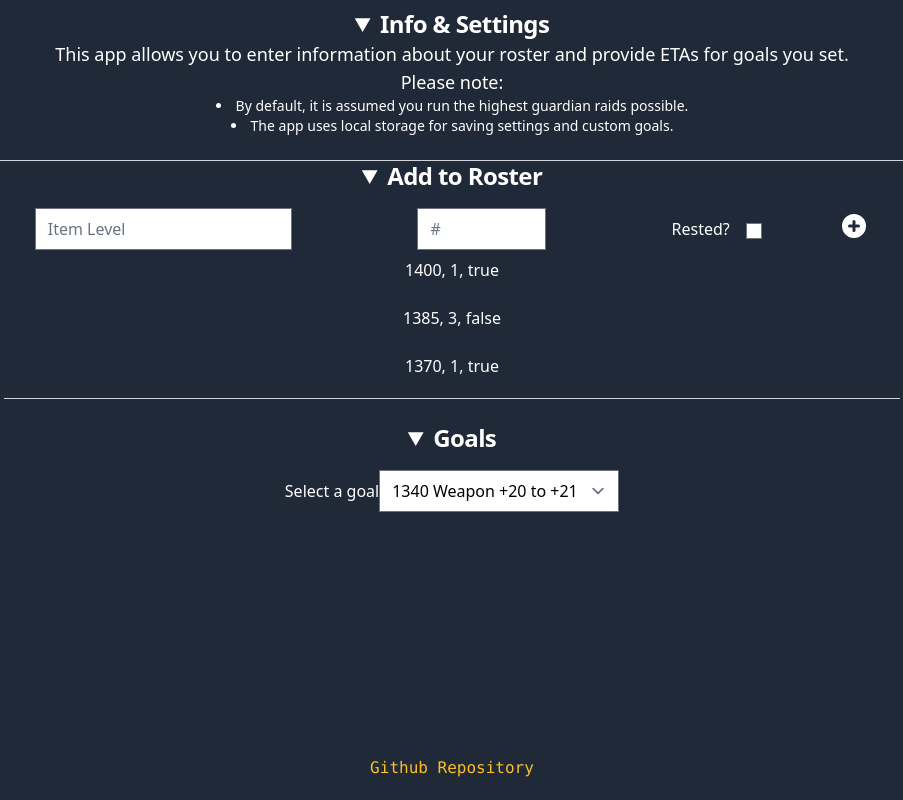
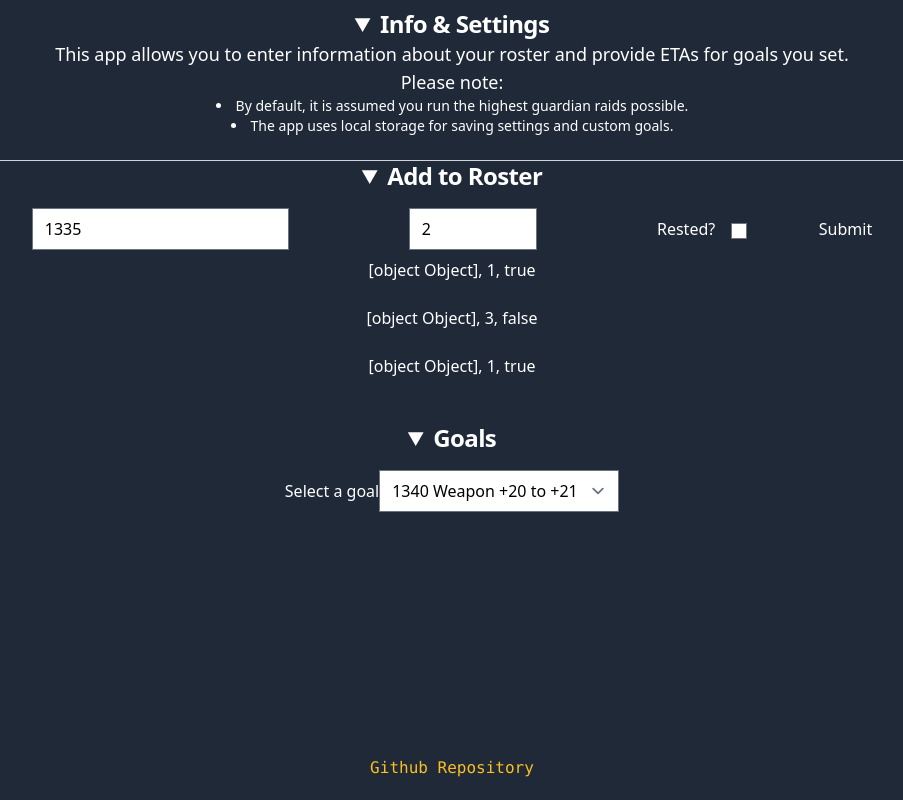
Before and after one commit to ccbrowndev/LoA-Material-Helper, a React (Vite) app: page / in a window 1280 px wide. Shown: the whole page, without its empty margins (188-1091 px from the left). Built offline with nearby package versions, Linux system fonts and the light colour scheme.

Commit message:
Adds characterForm component and logic to convert a number to our Level type

```diff
--- a/src/components/characterForm.tsx
+++ b/src/components/characterForm.tsx
@@ -1,25 +1,74 @@
 // Needs work
 
+import { PlusCircleIcon } from "@heroicons/react/solid";
 import { useState } from "react";
+import { Character } from "../types/character";
+import { convertToLevel } from "../utils/levelConverter";
 
 export function CharacterForm(props: { onSubmit: (iLevel: string) => void }) {
-  const [iLevel, setiLevel] = useState("");
+  function ihandleSubmit(
+    level: number,
+    amount: number,
+    rested: boolean
+  ): Character {
+    return {
+      iLevel: convertToLevel(level),
+      amount: amount,
+      rested: rested,
+    };
+  }
+
+  const [level, setLevel] = useState<number>(1335);
+  const [amount, setAmount] = useState<number>(2);
+  const [rested, setRested] = useState(true);
 
   const handleSubmit = (evt: { preventDefault: () => void }) => {
     evt.preventDefault();
-    alert(`Submitting iLevel: ${iLevel}`);
+    alert(`iLevel: ${level}, amount: ${amount}, rested: ${rested}`);
   };
   return (
-    <form onSubmit={handleSubmit} className='text-amber-500'>
-      <label>
-        iLevel:
+    <form
+      onSubmit={handleSubmit}
+      className='flex flex-row justify-around items-center pb-2'
+    >
+      <div>
+        <input
+          className='text-black'
+          type='text'
+          placeholder='Item Level'
+          value={level}
+        />
+      </div>
+      <div>
         <input
           type='text'
-          value={iLevel}
-          onChange={(e) => setiLevel(e.target.value)}
+          className='w-1/2 text-black'
+          placeholder='#'
+          value={amount}
         />
-      </label>
-      <input type='submit' value='Submit' />
+      </div>
+      <div>
+        <label>
+          Rested?
+          <input type='checkbox' className='mx-4' value={rested} />
+        </label>
+      </div>
+      <div>
+        <label>
+          <input
+            type='submit'
+            className='inline-block hover:cursor-pointer'
+            value='Submit'
+          />
+        </label>
+      </div>
     </form>
+    // <form onSubmit={handleSubmit} className='text-amber-500'>
+    //   <label>
+    //     iLevel:
+    //     <input type='text' value={level} />
+    //   </label>
+    //   <input type='submit' value='Submit' />
+    // </form>
   );
 }
--- a/src/components/roster.tsx
+++ b/src/components/roster.tsx
@@ -1,23 +1,11 @@
 import Divider from "./divider";
 import UserCharacter from "./userCharacter";
-import { PlusCircleIcon } from "@heroicons/react/solid";
+import { FingerPrintIcon, PlusCircleIcon } from "@heroicons/react/solid";
 import { useState } from "react";
-import { Character } from "../types/character";
+import { Character, Level } from "../types/character";
 import { CharacterForm } from "./characterForm";
 
 export default function Roster() {
-  //Just want to hold onto this for now
-  // const [characterList, setCharacterList] = useState([]);
-  // const addCharacter = (newCharacter: Character) => {
-  //   let newCharacterList = [...characterList];
-  //   setCharacterList(newCharacterList);
-  // };
-  // const removeCharacter = (index: number) => {
-  //   let newCharacterList = [...characterList];
-  //   newCharacterList.splice(index, 1);
-  //   setCharacterList(newCharacterList);
-  // };
-
   return (
     <div className='pb-6 sm:px-6 lg:px-8 h-auto text-white text-center'>
       <details open>
@@ -25,47 +13,24 @@ export default function Roster() {
           Add to Roster
         </summary>
         {/* Input row */}
-        {/* <CharacterForm
-          onSubmit={function (name: string): void {
-            throw new Error("Function not implemented.");
-          }}
-        /> */}
+        <CharacterForm />
 
-        <div className='flex flex-row justify-around items-center pb-2'>
-          <div>
-            <input type='text' placeholder='Item Level' />
-          </div>
-          <div>
-            <input type='text' className='w-1/2' placeholder='#' />
-          </div>
-          <div>
-            <label>
-              Rested?
-              <input type='checkbox' className='mx-4' />
-            </label>
-          </div>
-          <div>
-            <label>
-              <div className='inline-block hover:cursor-pointer'>
-                <PlusCircleIcon height={30} />
-              </div>
-              <input type={"button"} />
-            </label>
-          </div>
-        </div>
         {/* User characters */}
         <ul role='list' className='grid grid-row-5 gap-6 pb-5'>
           <li>
-            <UserCharacter iLevel={1400} amount={1} rested={true} />
+            <UserCharacter iLevel={{ number: 1355 }} amount={1} rested={true} />
           </li>
           <li>
-            <UserCharacter iLevel={1385} amount={3} rested={false} />
+            <UserCharacter
+              iLevel={{ number: 1355 }}
+              amount={3}
+              rested={false}
+            />
           </li>
           <li>
-            <UserCharacter iLevel={1370} amount={1} rested={true} />
+            <UserCharacter iLevel={{ number: 1355 }} amount={1} rested={true} />
           </li>
         </ul>
-        <Divider />
       </details>
     </div>
   );
--- a/src/types/character.ts
+++ b/src/types/character.ts
@@ -1,6 +1,9 @@
+export type Level = {
+  number: 1325 | 1340 | 1355 | 1370 | 1385 | 1400 | 1415 | 1445 | 1475;
+};
+
 export type Character = {
-  name?: string;
-  iLevel: 1325 | 1340 | 1355 | 1370 | 1385 | 1400 | 1415 | 1445 | 1475;
+  iLevel: Level;
   amount: number;
   rested: boolean;
 };
--- /dev/null
+++ b/src/utils/levelConverter.ts
@@ -0,0 +1,39 @@
+import { Level } from "../types/character";
+
+export function convertToLevel(level: number): Level {
+  let newLevel: Level = { number: 1325 };
+  switch (true) {
+    case level < 1325:
+      throw new Error(
+        "This tool is designed for characters iLevel 1325 and above"
+      );
+    case level >= 1325 && level < 1340:
+      newLevel = { number: 1325 };
+      break;
+    case level >= 1340 && level < 1355:
+      newLevel = { number: 1340 };
+      break;
+    case level >= 1355 && level < 1370:
+      newLevel = { number: 1355 };
+      break;
+    case level >= 1370 && level < 1385:
+      newLevel = { number: 1370 };
+      break;
+    case level >= 1385 && level < 1400:
+      newLevel = { number: 1385 };
+      break;
+    case level >= 1400 && level < 1415:
+      newLevel = { number: 1400 };
+      break;
+    case level >= 1415 && level < 1445:
+      newLevel = { number: 1415 };
+      break;
+    case level >= 1445 && level < 1475:
+      newLevel = { number: 1445 };
+      break;
+    case level >= 1475:
+      newLevel = { number: 1475 };
+      break;
+  }
+  return newLevel;
+}
```
